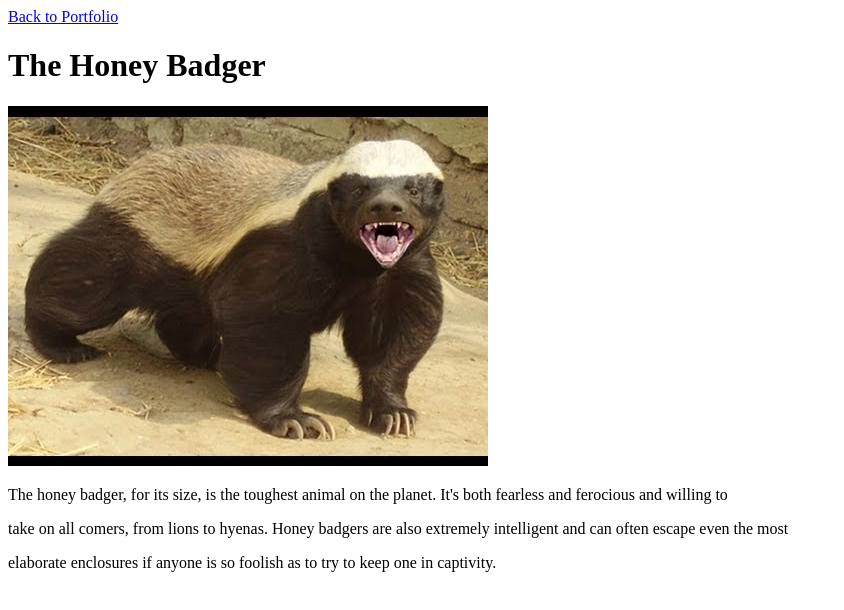
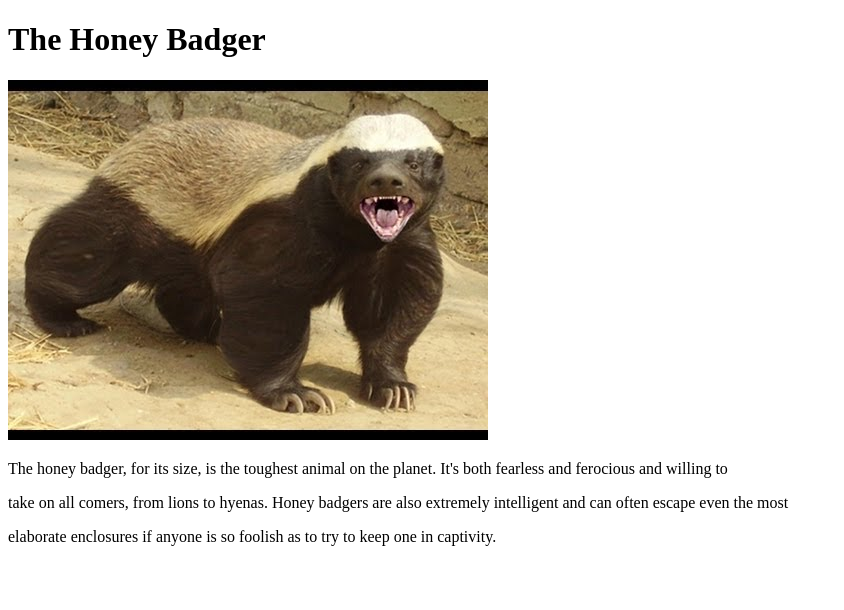
Before and after one commit to psd314/honey_badger, a plain HTML site: page index.html in a window 1280 px wide. Shown: the whole page, without its empty margins (0-844 px from the left). Drawn offline with Linux system fonts and the light colour scheme.

Commit message:
removed link back to portfoliio

```diff
--- a/index.html
+++ b/index.html
@@ -5,7 +5,7 @@
 </head>
 <body>
 
-<a href="http://psd314.github.io/portfolio">Back to Portfolio</a>
+<!-- <a href="http://psd314.github.io/portfolio">Back to Portfolio</a> -->
 
 <h1> The Honey Badger </h1>
 <img src="honey_badger.jpg">
```
